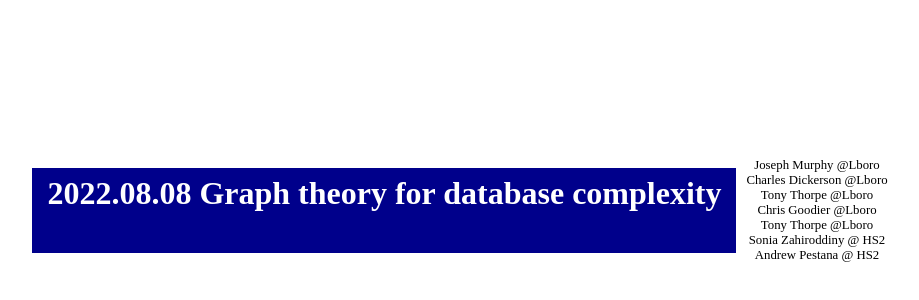
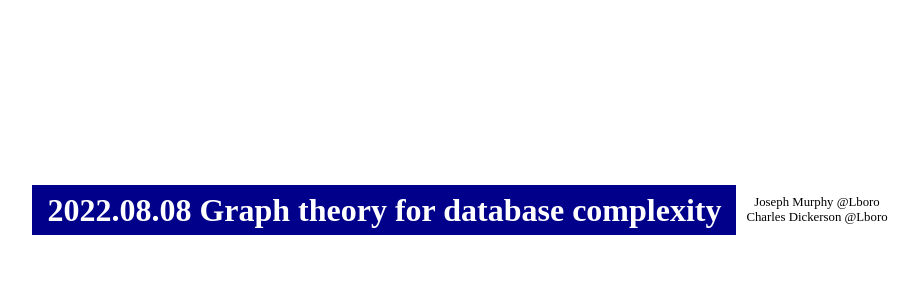
Before and after one commit to JosephHughMurphy/Slides_2_new, a plain HTML site: page index.html in a window 1280 px wide. Shown: the part 190-490 px from the top of the page, without its empty margins (185-1104 px from the left). Drawn offline with Linux system fonts and the light colour scheme.

Commit message:
Update index.html

```diff
--- a/index.html
+++ b/index.html
@@ -20,11 +20,7 @@
 			<div class="names">
 				<span>Joseph Murphy @Lboro</span>
 				<span>Charles Dickerson @Lboro</span>
-				<span>Tony Thorpe @Lboro</span>
-				<span>Chris Goodier @Lboro</span>
-				<span>Tony Thorpe @Lboro</span>
-				<span>Sonia Zahiroddiny @ HS2</span>
-				<span>Andrew Pestana @ HS2</span>
+
 			</div>
 		</div>
 	</div>
```
